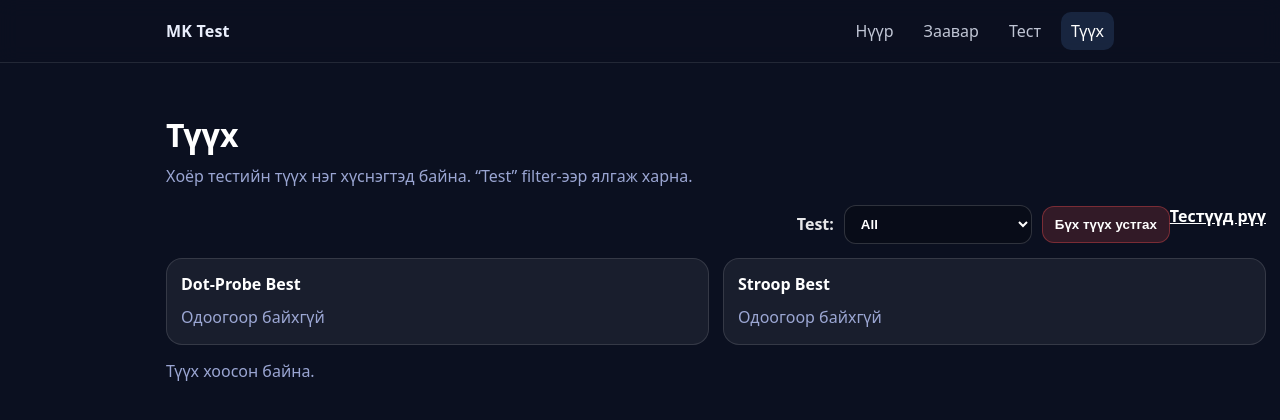
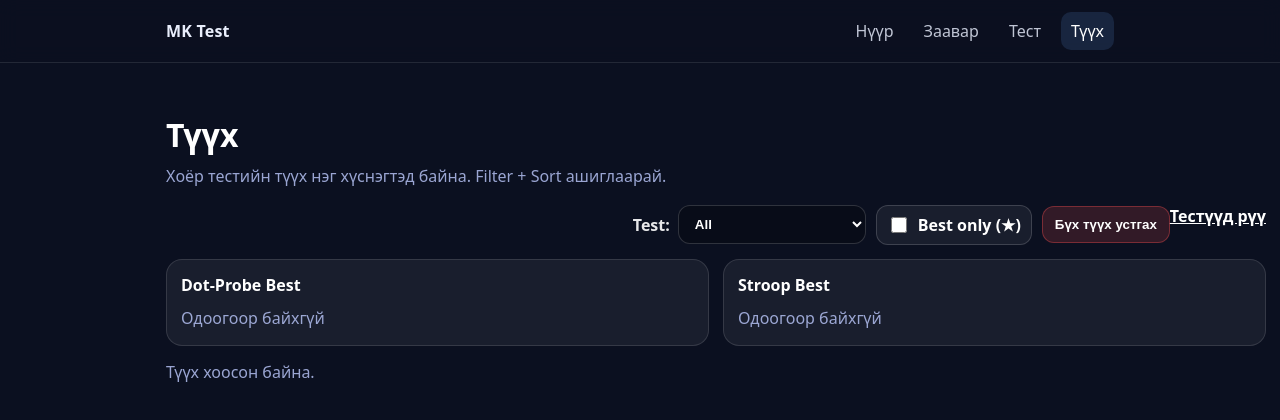
Before and after one commit to dalaiochir/oyuka, a Next.js app: page /history in a window 1280 px wide. Shown: the top 420 px of the page. Built offline with nearby package versions, Linux system fonts and the light colour scheme.

Commit message:
Add Best-only filter and sortable columns in unified history

```diff
--- a/app/history/page.tsx
+++ b/app/history/page.tsx
@@ -13,6 +13,8 @@ import type { StroopAttempt } from "../../lib/stroopTypes";
 import { loadStroopHistory, clearStroopHistory } from "../../lib/stroopStorage";
 
 type TestFilter = "all" | "dot" | "stroop";
+type SortKey = "date" | "accuracy" | "key";
+type SortDir = "desc" | "asc";
 
 type UnifiedRow =
   | {
@@ -23,10 +25,6 @@ type UnifiedRow =
       accuracyPct: number;
       keyMetricLabel: "ABS";
       keyMetricValue: number; // ms
-      extra1Label: "Threat RT";
-      extra1Value: number; // ms
-      extra2Label: "Neutral RT";
-      extra2Value: number; // ms
       detailsHref: string;
     }
   | {
@@ -36,11 +34,7 @@ type UnifiedRow =
       totalMs: number;
       accuracyPct: number;
       keyMetricLabel: "I−C";
-      keyMetricValue: number; // ms (interference)
-      extra1Label: "C RT";
-      extra1Value: number; // ms
-      extra2Label: "I RT";
-      extra2Value: number; // ms
+      keyMetricValue: number; // ms
       detailsHref: string;
     };
 
@@ -54,17 +48,25 @@ function fmtStroopTime(ms: number) {
 function pickBestStroop(history: StroopAttempt[]) {
   if (history.length === 0) return null;
   return [...history].sort((a, b) => {
-    // 1) accuracy өндөр
+    // Best: accuracy өндөр -> I−C бага -> time бага
     if (b.accuracyPct !== a.accuracyPct) return b.accuracyPct - a.accuracyPct;
-    // 2) interference бага (I−C)
     if (a.interferenceMs !== b.interferenceMs) return a.interferenceMs - b.interferenceMs;
-    // 3) total time бага
     return a.totalMs - b.totalMs;
   })[0];
 }
 
+function toEpochMs(iso: string) {
+  const t = Date.parse(iso);
+  return Number.isFinite(t) ? t : 0;
+}
+
 export default function HistoryPage() {
   const [filter, setFilter] = useState<TestFilter>("all");
+  const [bestOnly, setBestOnly] = useState(false);
+
+  const [sortKey, setSortKey] = useState<SortKey>("date");
+  const [sortDir, setSortDir] = useState<SortDir>("desc");
+
   const [dotHistory, setDotHistory] = useState<Attempt[]>([]);
   const [stroopHistory, setStroopHistory] = useState<StroopAttempt[]>([]);
   const [refreshKey, setRefreshKey] = useState(0);
@@ -86,10 +88,6 @@ export default function HistoryPage() {
       accuracyPct: a.accuracyPct,
       keyMetricLabel: "ABS",
       keyMetricValue: Math.round(a.absMs),
-      extra1Label: "Threat RT",
-      extra1Value: Math.round(a.threat.meanRtMs),
-      extra2Label: "Neutral RT",
-      extra2Value: Math.round(a.neutral.meanRtMs),
       detailsHref: `/history/dot-probe/${a.id}`,
     }));
 
@@ -101,38 +99,90 @@ export default function HistoryPage() {
       accuracyPct: a.accuracyPct,
       keyMetricLabel: "I−C",
       keyMetricValue: a.interferenceMs,
-      extra1Label: "C RT",
-      extra1Value: a.congruent.meanRtMs,
-      extra2Label: "I RT",
-      extra2Value: a.incongruent.meanRtMs,
       detailsHref: `/history/stroop/${a.id}`,
     }));
 
-    const all = [...dotRows, ...stroopRows];
-    all.sort((a, b) => (a.createdAtIso < b.createdAtIso ? 1 : -1)); // newest first
-    return all;
+    return [...dotRows, ...stroopRows];
   }, [dotHistory, stroopHistory]);
-
-  const filteredRows = useMemo(() => {
-    if (filter === "all") return rows;
-    if (filter === "dot") return rows.filter((r) => r.test === "dot");
-    return rows.filter((r) => r.test === "stroop");
-  }, [rows, filter]);
 
   const dotBestId = bestDot?.id ?? null;
   const stroopBestId = bestStroop?.id ?? null;
+
+  const filteredSortedRows = useMemo(() => {
+    // 1) test filter
+    let r = rows;
+    if (filter === "dot") r = r.filter((x) => x.test === "dot");
+    if (filter === "stroop") r = r.filter((x) => x.test === "stroop");
+
+    // 2) best only filter (★)
+    if (bestOnly) {
+      r = r.filter((x) => {
+        if (x.test === "dot") return dotBestId === x.id;
+        return stroopBestId === x.id;
+      });
+    }
+
+    // 3) sort
+    const dir = sortDir === "asc" ? 1 : -1;
+
+    const sorted = [...r].sort((a, b) => {
+      if (sortKey === "date") {
+        return (toEpochMs(a.createdAtIso) - toEpochMs(b.createdAtIso)) * dir;
+      }
+      if (sortKey === "accuracy") {
+        return (a.accuracyPct - b.accuracyPct) * dir;
+      }
+      // sortKey === "key"
+      // Dot-Probe: ABS бага байх тусам сайн гэж үзье (огцом bias бага)
+      // Stroop: I−C бага байх тусам сайн
+      // Тиймээс "key" дээр default-оор багаг нь сайн гэж бодоод:
+      // asc = good first, desc = bad first
+      const ka = a.keyMetricValue;
+      const kb = b.keyMetricValue;
+      return (ka - kb) * dir;
+    });
+
+    return sorted;
+  }, [rows, filter, bestOnly, sortKey, sortDir, dotBestId, stroopBestId]);
+
+  function clearByFilter() {
+    if (filter === "all") {
+      clearHistory();
+      clearStroopHistory();
+    } else if (filter === "dot") {
+      clearHistory();
+    } else {
+      clearStroopHistory();
+    }
+    setRefreshKey((x) => x + 1);
+  }
+
+  function toggleSort(nextKey: SortKey) {
+    if (sortKey !== nextKey) {
+      setSortKey(nextKey);
+      setSortDir("desc"); // шинэ key сонгоход default desc
+      return;
+    }
+    setSortDir((d) => (d === "desc" ? "asc" : "desc"));
+  }
+
+  const sortArrow = (k: SortKey) => {
+    if (sortKey !== k) return "";
+    return sortDir === "desc" ? " ↓" : " ↑";
+  };
 
   return (
     <main className={styles.page}>
       <h1 className={styles.h1}>Түүх</h1>
       <p className={styles.p}>
-        Хоёр тестийн түүх нэг хүснэгтэд байна. “Test” filter-ээр ялгаж харна.
+        Хоёр тестийн түүх нэг хүснэгтэд байна. Filter + Sort ашиглаарай.
       </p>
 
-      {/* Filter bar */}
+      {/* Filters */}
       <div className={table.actions}>
-        <div style={{ display: "flex", gap: 10, flexWrap: "wrap", alignItems: "center" }}>
-          <label style={{ fontWeight: 900, opacity: 0.9 }}>Test:</label>
+        <div className={table.filterRow}>
+          <div className={table.filterGroup}>
+            <span className={table.filterLabel}>Test:</span>
             <select
               className={table.select}
               value={filter}
@@ -142,23 +192,23 @@ export default function HistoryPage() {
               <option value="dot">Dot-Probe Test</option>
               <option value="stroop">Emotional Stroop Test</option>
             </select>
+          </div>
 
-          <button
-            className={table.danger}
-            onClick={() => {
-              // filter == all үед хоёуланг устгах
-              if (filter === "all") {
-                clearHistory();
-                clearStroopHistory();
-              } else if (filter === "dot") {
-                clearHistory();
-              } else {
-                clearStroopHistory();
-              }
-              setRefreshKey((x) => x + 1);
-            }}
-          >
-            {filter === "all" ? "Бүх түүх устгах" : filter === "dot" ? "Dot-Probe түүх устгах" : "Stroop түүх устгах"}
+          <label className={table.checkboxRow}>
+            <input
+              type="checkbox"
+              checked={bestOnly}
+              onChange={(e) => setBestOnly(e.target.checked)}
+            />
+            <span>Best only (★)</span>
+          </label>
+
+          <button className={table.danger} onClick={clearByFilter}>
+            {filter === "all"
+              ? "Бүх түүх устгах"
+              : filter === "dot"
+              ? "Dot-Probe түүх устгах"
+              : "Stroop түүх устгах"}
           </button>
         </div>
 
@@ -193,7 +243,7 @@ export default function HistoryPage() {
               <div className={table.kv}><span>Зөв %</span><b>{bestStroop.accuracyPct}%</b></div>
               <div className={table.kv}><span>I−C</span><b>{bestStroop.interferenceMs}ms</b></div>
               <p className={styles.p} style={{ marginTop: 10, marginBottom: 0, opacity: 0.85 }}>
-                * Best шалгуур: accuracy өндөр → I−C бага → хугацаа бага
+                * Best: accuracy өндөр → I−C бага → хугацаа бага
               </p>
               <div style={{ marginTop: 10 }}>
                 <Link className={table.linkLike} href={`/history/stroop/${bestStroop.id}`}>Дэлгэрэнгүй</Link>
@@ -205,8 +255,8 @@ export default function HistoryPage() {
         </div>
       </div>
 
-      {/* Unified table */}
-      {filteredRows.length === 0 ? (
+      {/* Table */}
+      {filteredSortedRows.length === 0 ? (
         <p className={styles.p} style={{ marginTop: 14 }}>Түүх хоосон байна.</p>
       ) : (
         <div className={table.tableWrap} style={{ marginTop: 14 }}>
@@ -215,18 +265,33 @@ export default function HistoryPage() {
               <tr>
                 <th>Test</th>
                 <th>Best</th>
-                <th>Огноо</th>
-                <th>Хугацаа</th>
-                <th>Зөв %</th>
-                <th>Key</th>
-                <th>Extra 1</th>
-                <th>Extra 2</th>
+
+                <th className={table.sortTh}>
+                  <button className={table.sortBtn} onClick={() => toggleSort("date")}>
+                    Date{sortArrow("date")}
+                  </button>
+                </th>
+
+                <th>Time</th>
+
+                <th className={table.sortTh}>
+                  <button className={table.sortBtn} onClick={() => toggleSort("accuracy")}>
+                    Accuracy{sortArrow("accuracy")}
+                  </button>
+                </th>
+
+                <th className={table.sortTh}>
+                  <button className={table.sortBtn} onClick={() => toggleSort("key")}>
+                    Key metric{sortArrow("key")}
+                  </button>
+                </th>
+
                 <th>Дэлгэрэнгүй</th>
               </tr>
             </thead>
 
             <tbody>
-              {filteredRows.map((r) => {
+              {filteredSortedRows.map((r) => {
                 const isBest =
                   (r.test === "dot" && dotBestId === r.id) ||
                   (r.test === "stroop" && stroopBestId === r.id);
@@ -252,14 +317,6 @@ export default function HistoryPage() {
                     </td>
 
                     <td>
-                      <b>{r.extra1Label}</b>: {r.extra1Value}ms
-                    </td>
-
-                    <td>
-                      <b>{r.extra2Label}</b>: {r.extra2Value}ms
-                    </td>
-
-                    <td>
                       <Link href={r.detailsHref} style={{ color: "#fff", textDecoration: "underline" }}>
                         Харах
                       </Link>
@@ -269,6 +326,10 @@ export default function HistoryPage() {
               })}
             </tbody>
           </table>
+
+          <div className={table.sortHint}>
+            Sort: Date / Accuracy / Key metric дээр дарж эрэмбэлнэ (дахин дарвал ↑↓ солино).
+          </div>
         </div>
       )}
     </main>
--- a/styles/History.module.css
+++ b/styles/History.module.css
@@ -142,3 +142,63 @@
   background: rgba(255,255,255,0.10);
   font-weight: 1000;
 }
+
+.filterRow{
+  display:flex;
+  gap: 10px;
+  flex-wrap: wrap;
+  align-items: center;
+}
+
+.filterGroup{
+  display:flex;
+  gap: 8px;
+  align-items: center;
+}
+
+.filterLabel{
+  font-weight: 900;
+  opacity: .9;
+}
+
+.checkboxRow{
+  display:flex;
+  gap: 8px;
+  align-items:center;
+  padding: 8px 10px;
+  border-radius: 12px;
+  border: 1px solid rgba(255,255,255,0.16);
+  background: rgba(255,255,255,0.06);
+  font-weight: 900;
+  cursor: pointer;
+  user-select: none;
+}
+
+.checkboxRow input{
+  width: 16px;
+  height: 16px;
+  accent-color: #ffffff;
+}
+
+.sortTh{
+  white-space: nowrap;
+}
+
+.sortBtn{
+  border: none;
+  background: transparent;
+  color: #fff;
+  font-weight: 1000;
+  cursor: pointer;
+  padding: 6px 6px;
+}
+
+.sortBtn:hover{
+  text-decoration: underline;
+}
+
+.sortHint{
+  margin-top: 10px;
+  opacity: .85;
+  font-size: 13px;
+}
```
Lines whose indentation alone changed are shown as unchanged.
